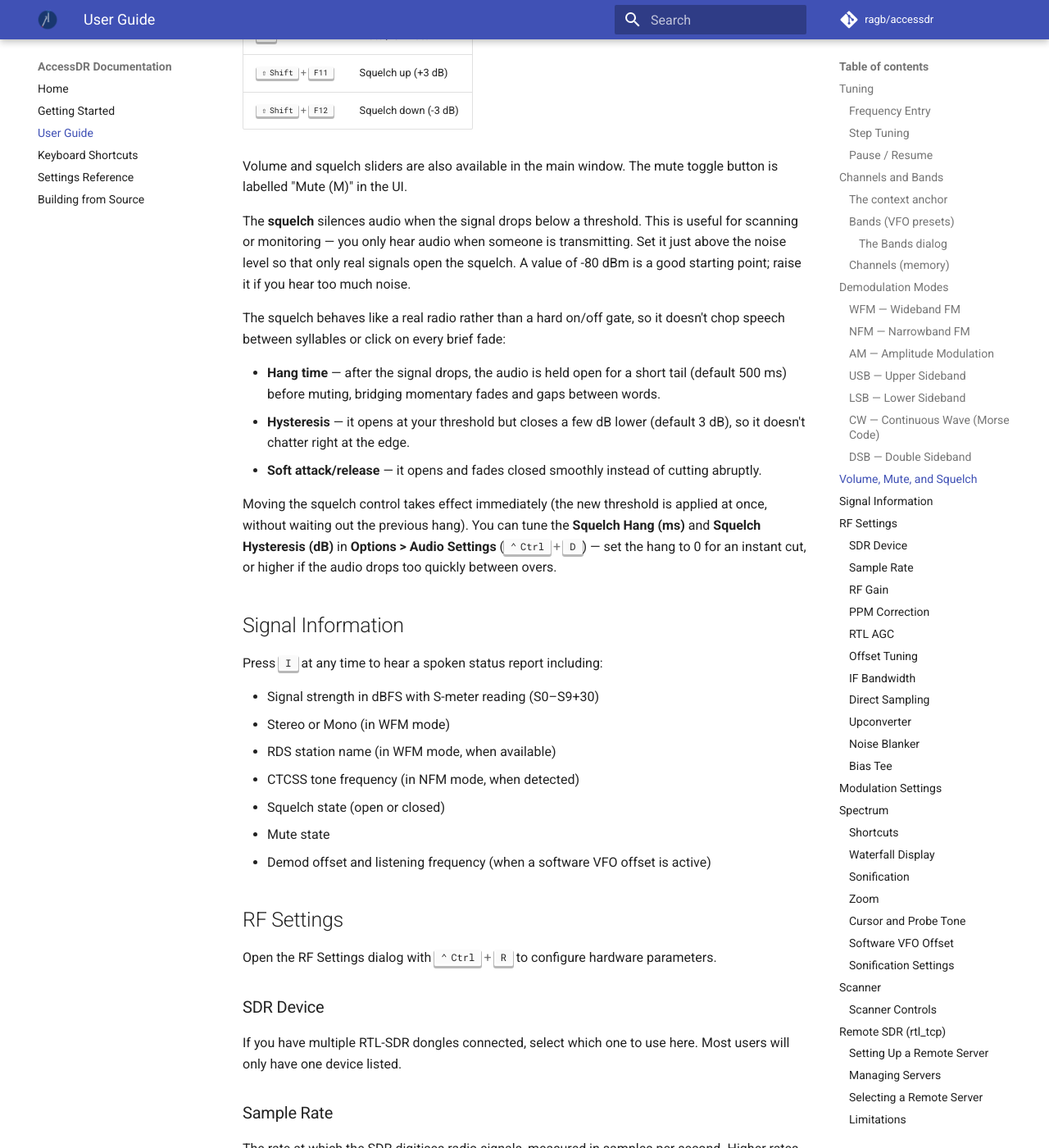
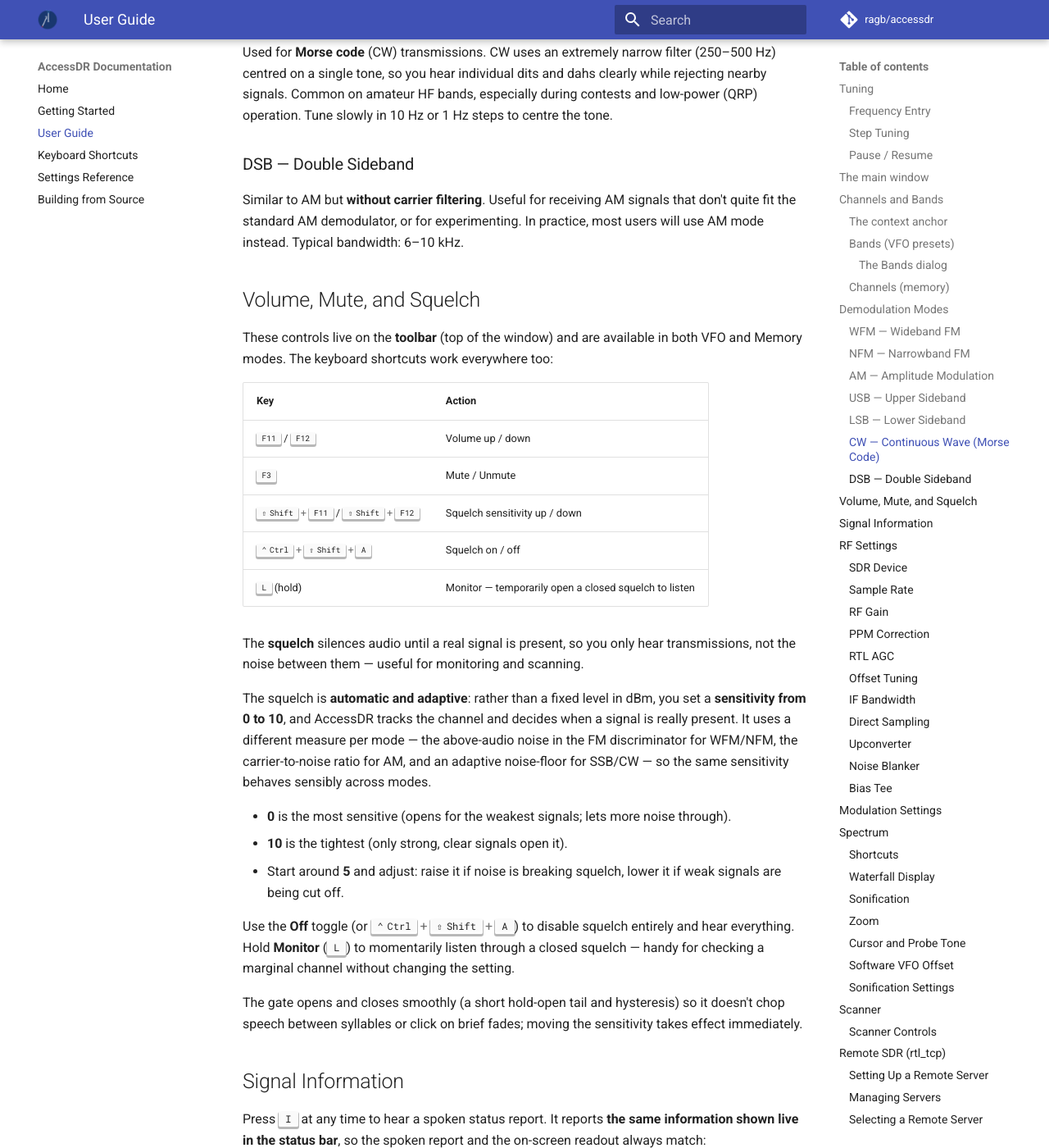
Before and after one commit to ragb/accessdr, an MkDocs documentation site: the page built from docs/user-guide.md, in a window 1280 px wide and 1400 px high, scrolled down 8535 px. Shown: the whole window at 82% size. Built offline with MkDocs 1.6.1 and Material for MkDocs 9.7.7, drawn with Linux system fonts in a browser that asks for light colours; comment, search, counter and statistics services are not loaded; some of the changed text lies outside the part shown.

Commit message:
docs: update user guide for the toolbar / VFO-only spectrum / squelch
- Add a "The main window" section describing the persistent toolbar
  (Start/Stop, Volume, Mute, Squelch) and the VFO-only spectrum.
- Note that spectrum/cursor shortcuts are VFO-only while toolbar and
  radio-wide keys work in both modes; point to F1 for the full reference.
- Rewrite Volume/Mute/Squelch: the squelch is now an adaptive 0–10
  sensitivity (per-mode metric), with on/off (Ctrl+Shift+A) and a hold-to
  -monitor key (L), not a fixed dBm threshold.
- Signal Information now mirrors the live status bar (and lists context +
  recording); drop the stale version string from the context-anchor
  examples; mark the Spectrum section VFO-only.

Co-Authored-By: Claude Opus 4.8 (1M context) <noreply@anthropic.com>

```diff
--- a/docs/user-guide.md
+++ b/docs/user-guide.md
@@ -38,23 +38,31 @@ In VFO mode, ++page-up++ and ++page-down++ also step the frequency by the curren
 
 Press ++space++ to **pause** the radio — IQ capture and audio stop, but the last spectrum snapshot remains visible and navigable. Cursor movement, probe tone, peaks, zoom and all other spectrum features continue to work on the frozen data. Press ++space++ again to **resume** reception. Press ++f2++ while paused to fully stop the radio and release the device.
 
+## The main window
+
+A **toolbar** runs across the top of the window and is available at all times, in every mode. It holds the controls you always need: **Start/Stop**, the **Volume** slider, the **Mute** toggle, and the **Squelch** sensitivity slider with its on/off toggle (see [Volume, Mute, and Squelch](#volume-mute-and-squelch)).
+
+Below the toolbar is a notebook with two tabs — VFO and Channels — and, **on the VFO tab only**, the spectrum display. The status bar at the bottom shows your live operating context and, while receiving, a continuously-updated signal readout (the same information the ++i++ key speaks — see [Signal Information](#signal-information)).
+
 ## Channels and Bands
 
-AccessDR works like a Baofeng/handheld transceiver, with two operating modes surfaced as the two tabs of a notebook at the top of the main window:
+AccessDR works like a Baofeng/handheld transceiver, with two operating modes surfaced as the two tabs of the notebook:
 
-- **VFO tab** — free tuning within a **band**. Selecting this tab puts the radio in **VFO mode**.
-- **Channels tab** — stepping through numbered memory **channels**. Selecting this tab puts the radio in **Memory (MR) mode**.
+- **VFO tab** — free tuning within a **band**, with the spectrum display and its cursor/sonification tools. Selecting this tab puts the radio in **VFO mode**.
+- **Channels tab** — stepping through numbered memory **channels**. Selecting this tab puts the radio in **Memory (MR) mode**. The spectrum and its tools are hidden here (they only apply to free tuning).
 
 **The active tab _is_ the operating mode.** Press ++v++ to toggle between the two tabs (and therefore between VFO and Memory mode). On the Channels tab, ++ctrl+b++ jumps straight to it and focuses the channel list.
+
+Because the spectrum is VFO-only, the **spectrum and cursor shortcuts work only in VFO mode**; the toolbar controls and the radio-wide keys (start/stop, volume, mute, squelch, info, recording, the menus and dialogs) work in **both** modes. Press ++f1++ at any time for the full keyboard reference, grouped by where each key is live.
 
 ### The context anchor
 
 The window title always shows your live operating context, so a screen reader announces exactly where you are whenever the title is read:
 
-- In VFO mode: `AccessDR v0.6.0 - VFO, FM Radio, 98.100 MHz` (operating mode, band name, frequency).
-- In Memory mode: `AccessDR v0.6.0 - Memory, PMR446, channel 1, PMR 1` (operating mode, channel-map name, channel number, channel label).
+- In VFO mode: `AccessDR - VFO, FM Radio, 98.100 MHz` (operating mode, band name, frequency).
+- In Memory mode: `AccessDR - Memory, PMR446, channel 1, PMR 1` (operating mode, channel-map name, channel number, channel label).
 
-The same context text is shown in the status bar.
+The same context starts the status bar line; while the radio is running, the status bar extends it with the live signal readout (see [Signal Information](#signal-information)).
 
 ### Bands (VFO presets)
 
@@ -173,37 +181,43 @@ Similar to AM but **without carrier filtering**. Useful for receiving AM signals
 
 ## Volume, Mute, and Squelch
 
+These controls live on the **toolbar** (top of the window) and are available in both VFO and Memory modes. The keyboard shortcuts work everywhere too:
+
 | Key | Action |
 |---|---|
-| ++f11++ | Volume up (+5%) |
-| ++f12++ | Volume down (-5%) |
+| ++f11++ / ++f12++ | Volume up / down |
 | ++f3++ | Mute / Unmute |
-| ++shift+f11++ | Squelch up (+3 dB) |
-| ++shift+f12++ | Squelch down (-3 dB) |
+| ++shift+f11++ / ++shift+f12++ | Squelch sensitivity up / down |
+| ++ctrl+shift+a++ | Squelch on / off |
+| ++l++ (hold) | Monitor — temporarily open a closed squelch to listen |
 
-Volume and squelch sliders are also available in the main window. The mute toggle button is labelled "Mute (M)" in the UI.
+The **squelch** silences audio until a real signal is present, so you only hear transmissions, not the noise between them — useful for monitoring and scanning.
 
-The **squelch** silences audio when the signal drops below a threshold. This is useful for scanning or monitoring — you only hear audio when someone is transmitting. Set it just above the noise level so that only real signals open the squelch. A value of -80 dBm is a good starting point; raise it if you hear too much noise.
+The squelch is **automatic and adaptive**: rather than a fixed level in dBm, you set a **sensitivity from 0 to 10**, and AccessDR tracks the channel and decides when a signal is really present. It uses a different measure per mode — the above-audio noise in the FM discriminator for WFM/NFM, the carrier-to-noise ratio for AM, and an adaptive noise-floor for SSB/CW — so the same sensitivity behaves sensibly across modes.
 
-The squelch behaves like a real radio rather than a hard on/off gate, so it doesn't chop speech between syllables or click on every brief fade:
+- **0** is the most sensitive (opens for the weakest signals; lets more noise through).
+- **10** is the tightest (only strong, clear signals open it).
+- Start around **5** and adjust: raise it if noise is breaking squelch, lower it if weak signals are being cut off.
 
-- **Hang time** — after the signal drops, the audio is held open for a short tail (default 500 ms) before muting, bridging momentary fades and gaps between words.
-- **Hysteresis** — it opens at your threshold but closes a few dB lower (default 3 dB), so it doesn't chatter right at the edge.
-- **Soft attack/release** — it opens and fades closed smoothly instead of cutting abruptly.
+Use the **Off** toggle (or ++ctrl+shift+a++) to disable squelch entirely and hear everything. Hold **Monitor** (++l++) to momentarily listen through a closed squelch — handy for checking a marginal channel without changing the setting.
 
-Moving the squelch control takes effect immediately (the new threshold is applied at once, without waiting out the previous hang). You can tune the **Squelch Hang (ms)** and **Squelch Hysteresis (dB)** in **Options > Audio Settings** (++ctrl+d++) — set the hang to 0 for an instant cut, or higher if the audio drops too quickly between overs.
+The gate opens and closes smoothly (a short hold-open tail and hysteresis) so it doesn't chop speech between syllables or click on brief fades; moving the sensitivity takes effect immediately.
 
 ## Signal Information
 
-Press ++i++ at any time to hear a spoken status report including:
+Press ++i++ at any time to hear a spoken status report. It reports **the same information shown live in the status bar**, so the spoken report and the on-screen readout always match:
 
+- Operating context (VFO band / Memory channel) and frequency
 - Signal strength in dBFS with S-meter reading (S0–S9+30)
 - Stereo or Mono (in WFM mode)
 - RDS station name (in WFM mode, when available)
 - CTCSS tone frequency (in NFM mode, when detected)
-- Squelch state (open or closed)
+- Squelch state (open / closed) and sensitivity, or "off"
 - Mute state
 - Demod offset and listening frequency (when a software VFO offset is active)
+- Recording filename (when recording)
+
+While receiving, the status bar updates continuously; ++i++ simply speaks the current line on demand.
 
 ## RF Settings
 
@@ -323,6 +337,8 @@ See the [WFM mode description](#wfm-wideband-fm) and [NFM mode description](#nfm
 ## Spectrum
 
 The spectrum display shows signal power across the SDR's bandwidth. AccessDR provides multiple ways to explore the spectrum: sonification sweeps, an interactive cursor with probe tone, zoom, and peak detection. All spectrum features work on paused (frozen) data as well as live data.
+
+The spectrum belongs to free tuning, so it is shown **only on the VFO tab** — and the shortcuts below are live **only in VFO mode**. On the Channels tab the spectrum (and its cursor, sweep, peaks, and zoom) are hidden; those keys fall through to the channel list. The **Sweep** button (continuous sonification) is also VFO-only, and a running sweep stops automatically if you switch to the Channels tab.
 
 ### Shortcuts
 
```
